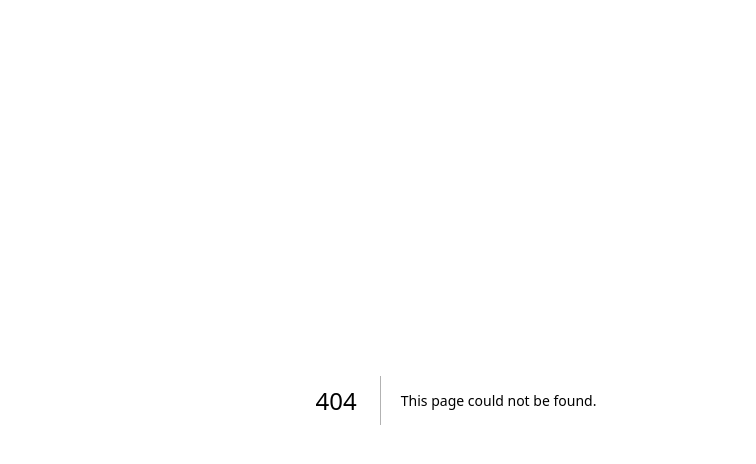
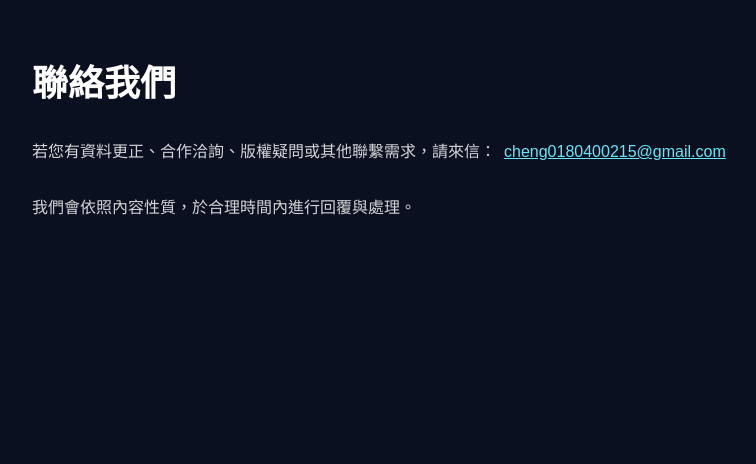
Before and after one commit to Ach018040/idol-platform, a Next.js app in the folder frontend-next/: page /contact in a window 1280 px wide. Before the commit this address had no page. Shown: the top 464 px of the page, without its empty margins (184-940 px from the left). Built offline with nearby package versions, Linux system fonts and the light colour scheme.

Commit message:
Create page.tsx

```diff
--- /dev/null
+++ b/frontend-next/app/contact/page.tsx
@@ -0,0 +1,3 @@
+import type{Metadata}from 'next';
+export const metadata:Metadata={title:'聯絡我們',description:'如需資料更正、合作洽詢或內容聯繫，可透過本站聯絡頁。'};
+export default function ContactPage(){return(<div className="mx-auto max-w-4xl px-6 py-16"><h1 className="text-4xl font-bold text-white">聯絡我們</h1><div className="mt-8 space-y-6 text-base leading-8 text-zinc-300"><p>若您有資料更正、合作洽詢、版權疑問或其他聯繫需求，請來信：<a className="ml-2 text-cyan-300 underline" href="mailto:cheng0180400215@gmail.com">cheng0180400215@gmail.com</a></p><p>我們會依照內容性質，於合理時間內進行回覆與處理。</p></div></div>)}
```
